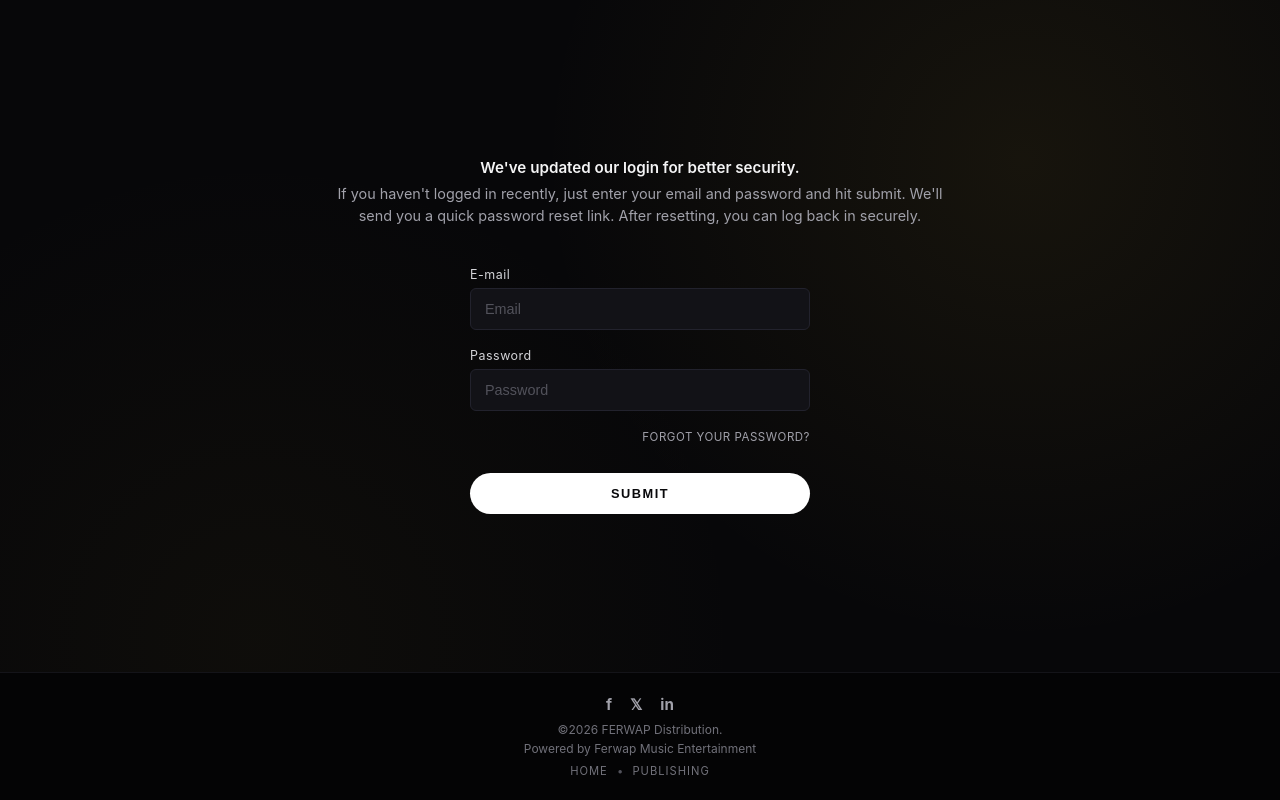
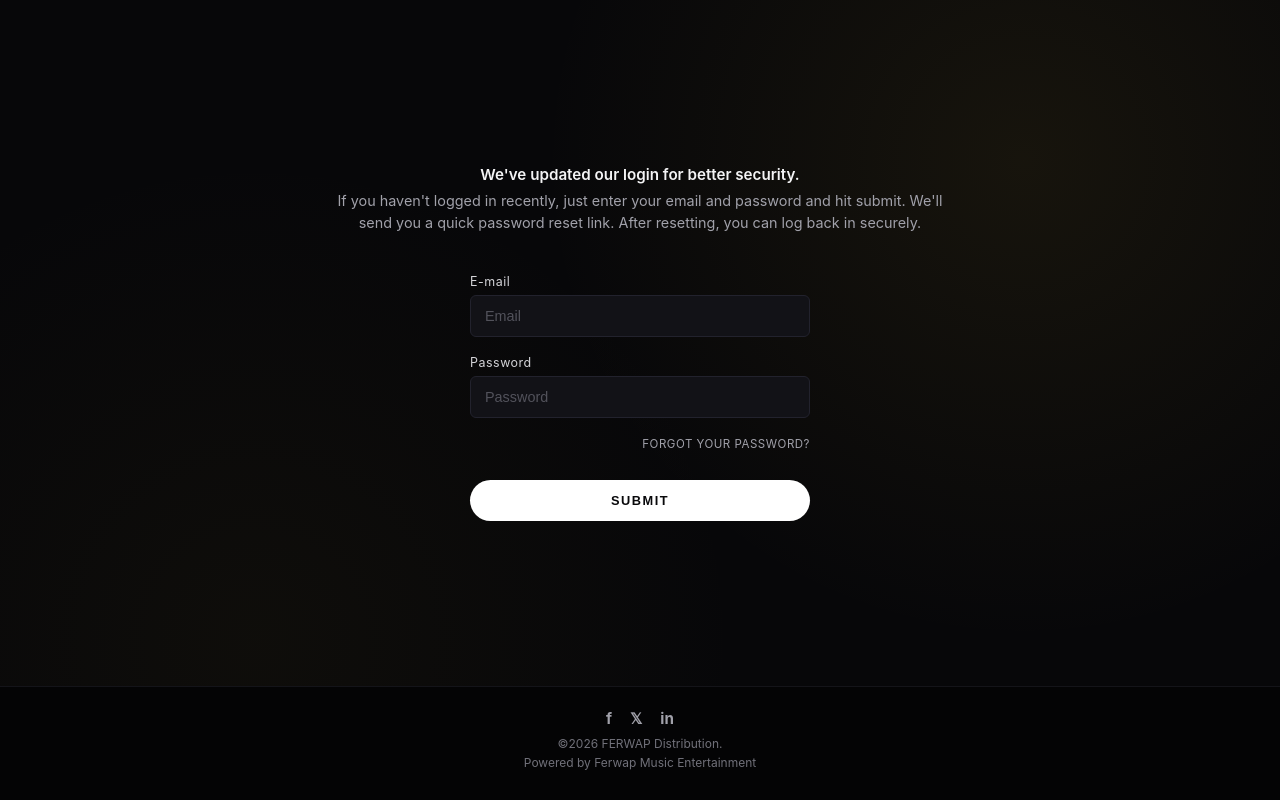
Before and after one commit to 3H3D/www, a plain HTML site: page login.html in a window 1280 px wide. Drawn offline with nearby package versions, Linux system fonts and the light colour scheme.

Commit message:
Remove footer navigation links
Removed footer navigation links for HOME and PUBLISHING.

```diff
--- a/login.html
+++ b/login.html
@@ -45,8 +45,6 @@
             <p class="copyright">&copy;2026 FERWAP Distribution.</p>
             <p class="powered">Powered by Ferwap Music Entertainment</p>
             <div class="footer-mini-nav">
-                <a href="index.html">HOME</a> • <a href="publishing.html">PUBLISHING</a>
-            </div>
         </footer>
     </div>
 
```
